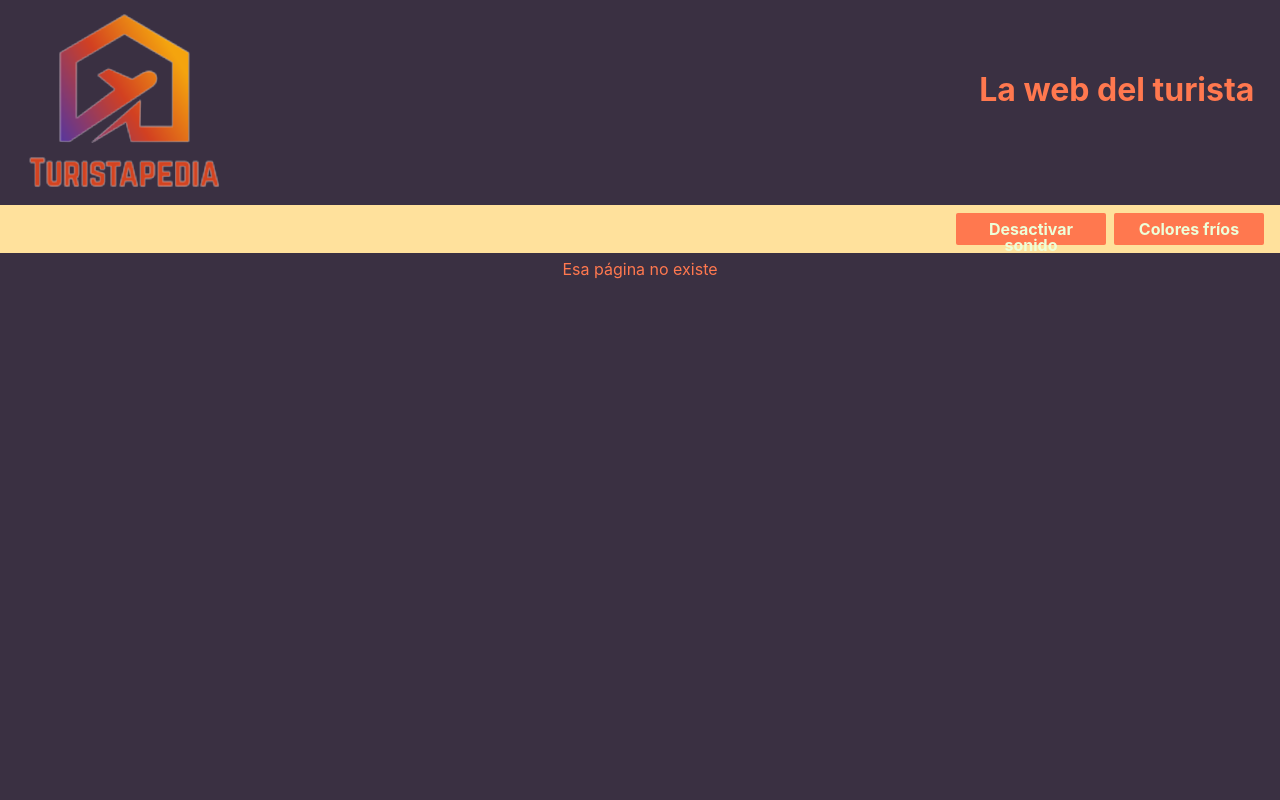
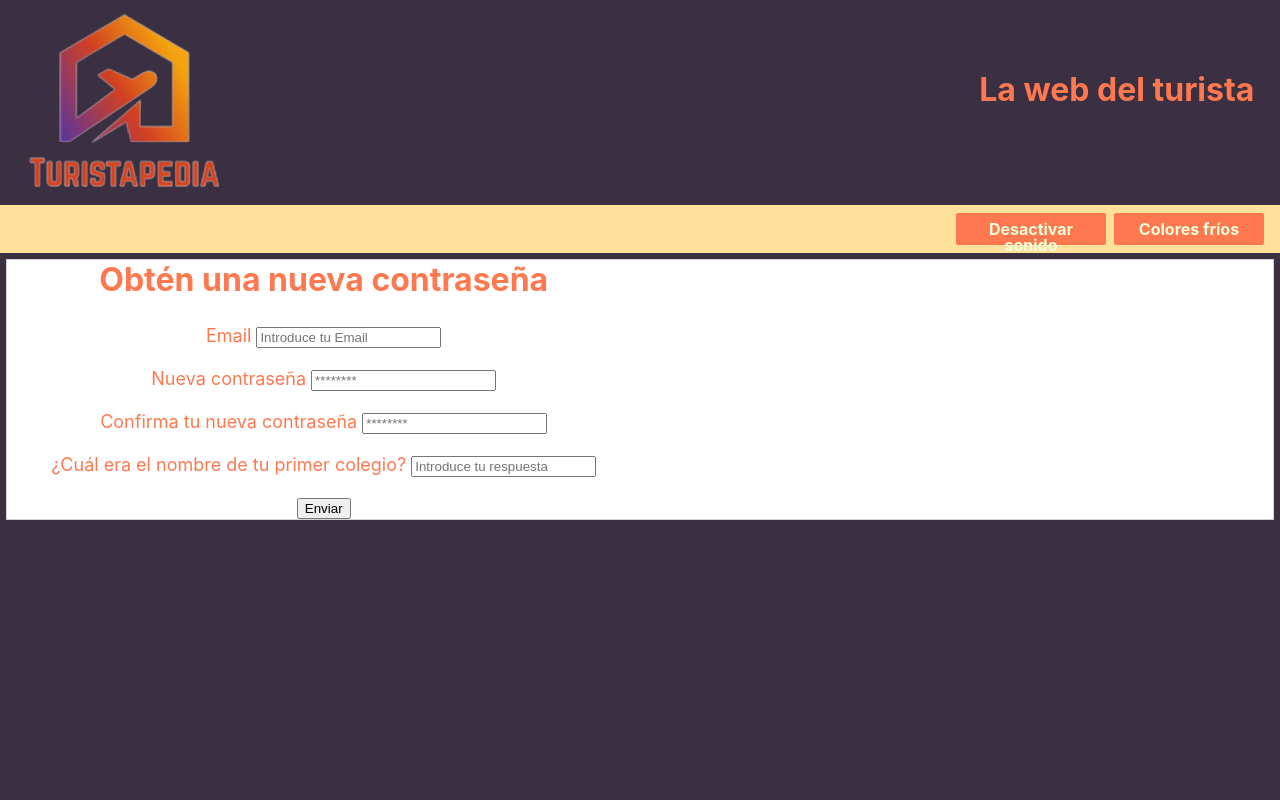
Before and after one commit to MariaGomGod/turistapedia-cliente, a React (Create React App) app: page /reset-password in a window 1280 px wide. Shown: the top 800 px of the page. Built offline with nearby package versions, Linux system fonts and the light colour scheme.

Commit message:
completada página para restablecer contraseña

```diff
--- a/src/components/Router.js
+++ b/src/components/Router.js
@@ -7,7 +7,7 @@ import Create from "../pages/create/Create";
 import StreetMap from "../pages/StreetMap";
 import Register from "../pages/Register";
 import Error from "../pages/Error";
-import SecurityQuestion from "../pages/SecurityQuestion";
+import ResetPassword from "../pages/ResetPassword";
 
 export default function Router() {
     return (
@@ -21,7 +21,7 @@ export default function Router() {
                     <Route exact path="/create" component={Create} />
                     <Route exact path="/map" component={StreetMap} />
                     <Route exact path="/register" component={Register} />
-                    <Route exact path="/security-question" component={SecurityQuestion} />
+                    <Route exact path="/reset-password" component={ResetPassword} />
 
                     <Route component={Error} />
                 </Switch>
--- a/src/pages/Register.js
+++ b/src/pages/Register.js
@@ -79,7 +79,7 @@ export default function Register() {
         <div className="wrapper">
             <div id="register">
                 <NotificationContainer />
-                {/* Este componente lo añado para que salga una notificación de éxito o error al añadir un nuevo punto de interés. */}
+                {/* Este componente lo añado para que salga una notificación de éxito o error al añadir un nuevo registro. */}
 
                 <h1>Regístrate en Turistapedia</h1>
 
--- a/src/pages/ResetPassword.js
+++ b/src/pages/ResetPassword.js
@@ -0,0 +1,106 @@
+import './ResetPassword.sass';
+import { useState } from 'react';
+import { NotificationContainer, NotificationManager } from 'react-notifications';
+
+export default function ResetPassword() {
+
+    const [resetPassword, setResetPassword] = useState({});
+
+    const resetDataPassword = e => {
+
+        e.preventDefault();
+
+        const form = e.target;
+
+        fetch("http://localhost:8080/users/reset-password", {
+            method: 'PUT',
+            body: JSON.stringify(resetPassword),
+            headers: {
+                "Content-Type": "application/json"
+            }
+        })
+            .then(response => {
+                if (response.ok) {
+                    setResetPassword({}); // vaciamos el estado
+                    form.reset();           // vaciamos el formulario
+                    NotificationManager.success("Nueva contraseña creada exitosamente. Redirigiendo a la página de inicio de sesión...", "Éxito", 3000);
+
+                } else if (response.status === 404) {
+                    NotificationManager.warning("No existe un usuario con ese email, o la respuesta a la pregunta de seguridad no es correcta", "Advertencia", 3000);
+                } else if (response.status >= 400 && response.status < 500) {
+                    NotificationManager.warning("Por favor, revise el formulario", "Advertencia", 3000);
+                } else {
+                    NotificationManager.error("Se ha producido un error, inténtelo de nuevo en unos segundos", "Error", 3000);
+                }
+                /* NotificationManager se encarga de generar una notificación de éxito o error dependiendo de si la respuesta del servidor
+                es exitosa o no. */
+            })
+            .catch(() => NotificationManager.error("Se ha producido un error, inténtelo de nuevo en unos segundos", "Error", 3000));
+            /* Añado un catch para gestionar errores de red (servidor caído, no hay conexión, etcétera). */
+    };
+
+    const handleInput = e => {
+        const field = e.target.id;
+        const value = e.target.value;
+
+        setResetPassword(currentResetPassword => {
+            const newResetPassword = {...currentResetPassword};
+            newResetPassword[field] = value;
+            return newResetPassword;
+        });
+    }
+
+    const handlePassword = e => {
+        const password = document.getElementById("password");
+        const passwordCheck = document.getElementById("passwordCheck");
+
+        if (password.value === passwordCheck.value) {
+            password.setCustomValidity("");
+        } else {
+            password.setCustomValidity("Las contraseñas no coinciden");
+        }
+
+        if (e.target.id === "password") {
+            handleInput(e);
+        }
+    }
+
+    return (
+        <div className="wrapper">
+            <div id="resetPassword">
+                <NotificationContainer />
+                {/* Este componente lo añado para que salga una notificación de éxito o error al obtener una nueva contraseña. */}
+
+                <h1>Obtén una nueva contraseña</h1>
+
+                <form onSubmit={resetDataPassword}>
+
+                    <div id="resetPasswordInputs">
+                        <div className="inputBlock">
+                            <label htmlFor="emailInput">Email</label>
+                            <input type="email" id="email" placeholder="Introduce tu Email" onInput={handleInput} required></input>
+                        </div>
+
+                        <div className="inputBlock">
+                            <label htmlFor="passwordInput">Nueva contraseña</label>
+                            <input type="password" id="password" placeholder="********" minLength="6" onInput={handlePassword} required></input>
+                        </div>
+
+                        <div className="inputBlock">
+                            <label htmlFor="passwordInput">Confirma tu nueva contraseña</label>
+                            <input type="password" id="passwordCheck" placeholder="********" minLength="6" onInput={handlePassword} required></input>
+                        </div>
+                        <div className="inputBlock">
+                            <label htmlFor="securityQuestion">¿Cuál era el nombre de tu primer colegio?</label>
+                            <input type="text" id="securityQuestion" placeholder="Introduce tu respuesta" onInput={handleInput} required></input>
+                        </div>
+                    </div>
+
+                    <input type="submit" value="Enviar"></input>
+
+                </form>
+            </div>
+        </div>
+
+    )
+}
--- a/src/pages/SecurityQuestion.js
+++ /dev/null
@@ -1,24 +0,0 @@
-import './SecurityQuestion.sass';
-
-export default function SecurityQuestion() {
-    return (
-        <div className="wrapper">
-            <div id="securityQuestion">
-                <h1>¿Tienes problemas para iniciar sesión?</h1>
-                <h2>Responde a esta pregunta de seguridad</h2>
-
-                <form action="#">
-
-                    <div className="inputBlock">
-                        <label for="securityQuestion">¿Cuál era el nombre de tu primer colegio?</label>
-                        <input type="text" id="securityQuestionInput" name="securityQuestionInput" placeholder="Introduce tu respuesta"></input>
-                    </div>
-
-                    <input type="submit" value="Enviar"></input>
-
-                </form>
-            </div>
-        </div>
-
-    )
-}
```
Also changed, not shown: src/pages/SecurityQuestion.sass (deleted).
